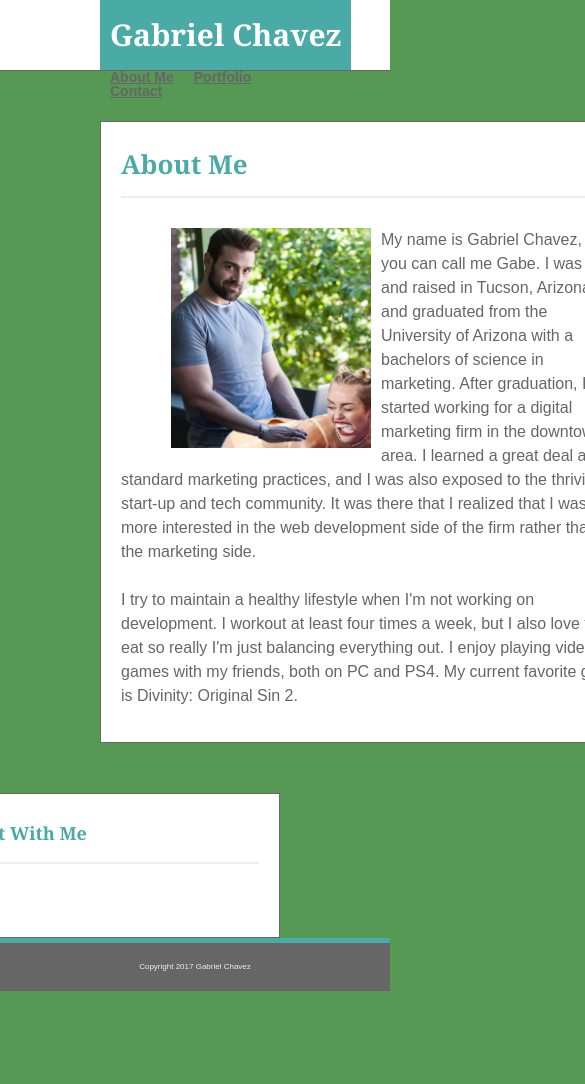
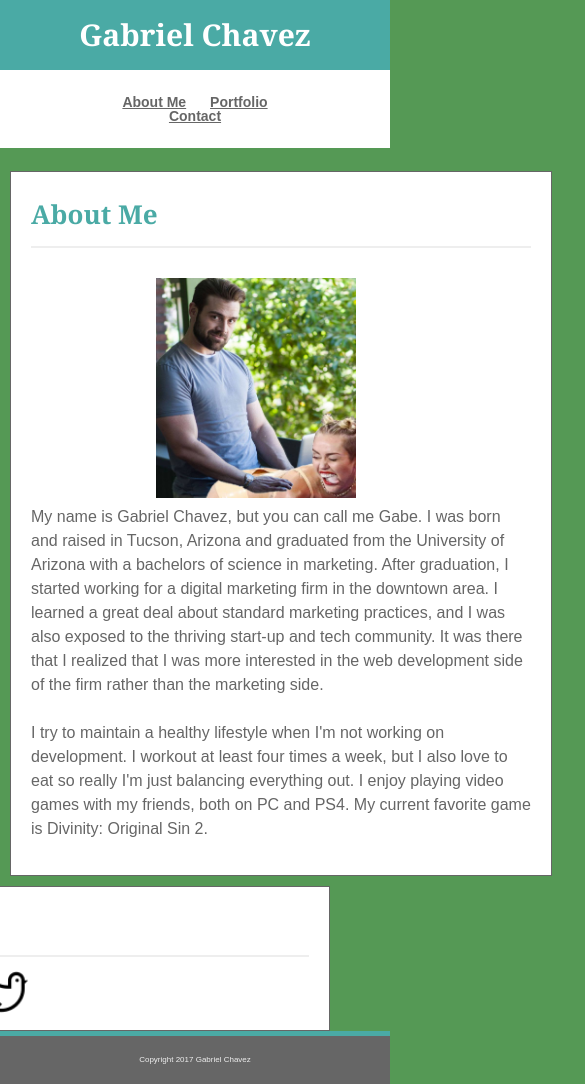
Before and after one commit to grchavez/Responsive-Portfolio, a plain HTML site: page index.html in a window 390 px wide. Shown: the top 1084 px of the page, 585 px wide, since content can reach past the window. Before the commit the page ends 991 px from the top, so only its background shows below. Drawn offline with Linux system fonts and the light colour scheme.

Commit message:
Added additional responsive styles.

```diff
--- a/css/style.css
+++ b/css/style.css
@@ -267,4 +267,50 @@ button  {
 	body {
 		background-color: #595;
 	}
+
+	#content {
+		margin: 10px 10px;
+		float: none;
+
+	}
+
+	#connect {
+		margin-right: 60px;
+
+	}
+
+	h3 {
+		text-align: left;
+	}
+
+	.wrap {
+		position: static;
+		padding-bottom: 60px;
+		text-align: center;
+	}
+
+	#headline-left {
+		float: none;
+		margin: auto 0px;
+		text-align: center;
+
+	}
+
+	#nav-right {
+		margin: 0
+	}
+
+	ul {
+		float: none;
+
+	}
+
+	li {
+		float: none;
+	}
+
+	.profile-pic {
+		float: none;
+		margin: 0px 125px;
+	}
 }
```
